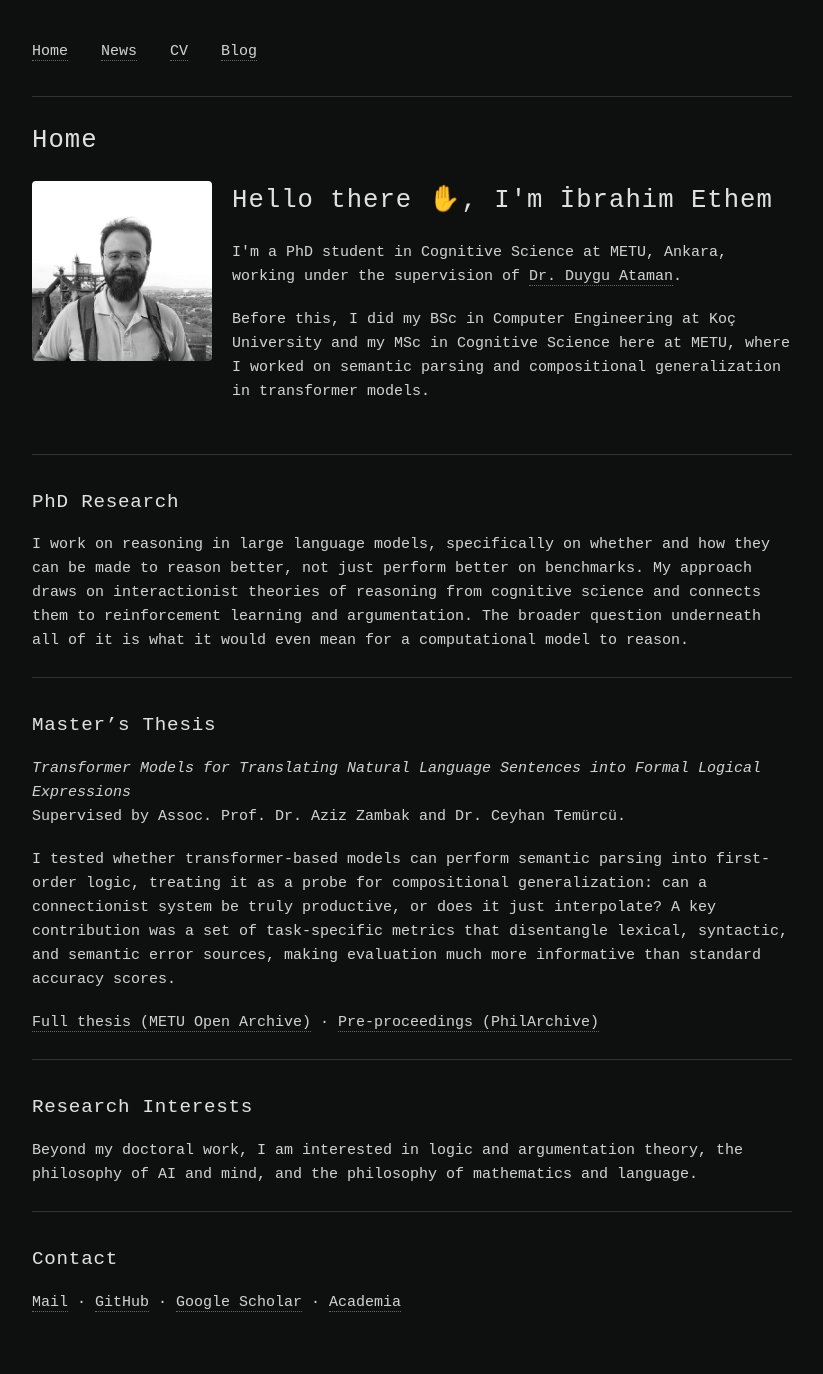
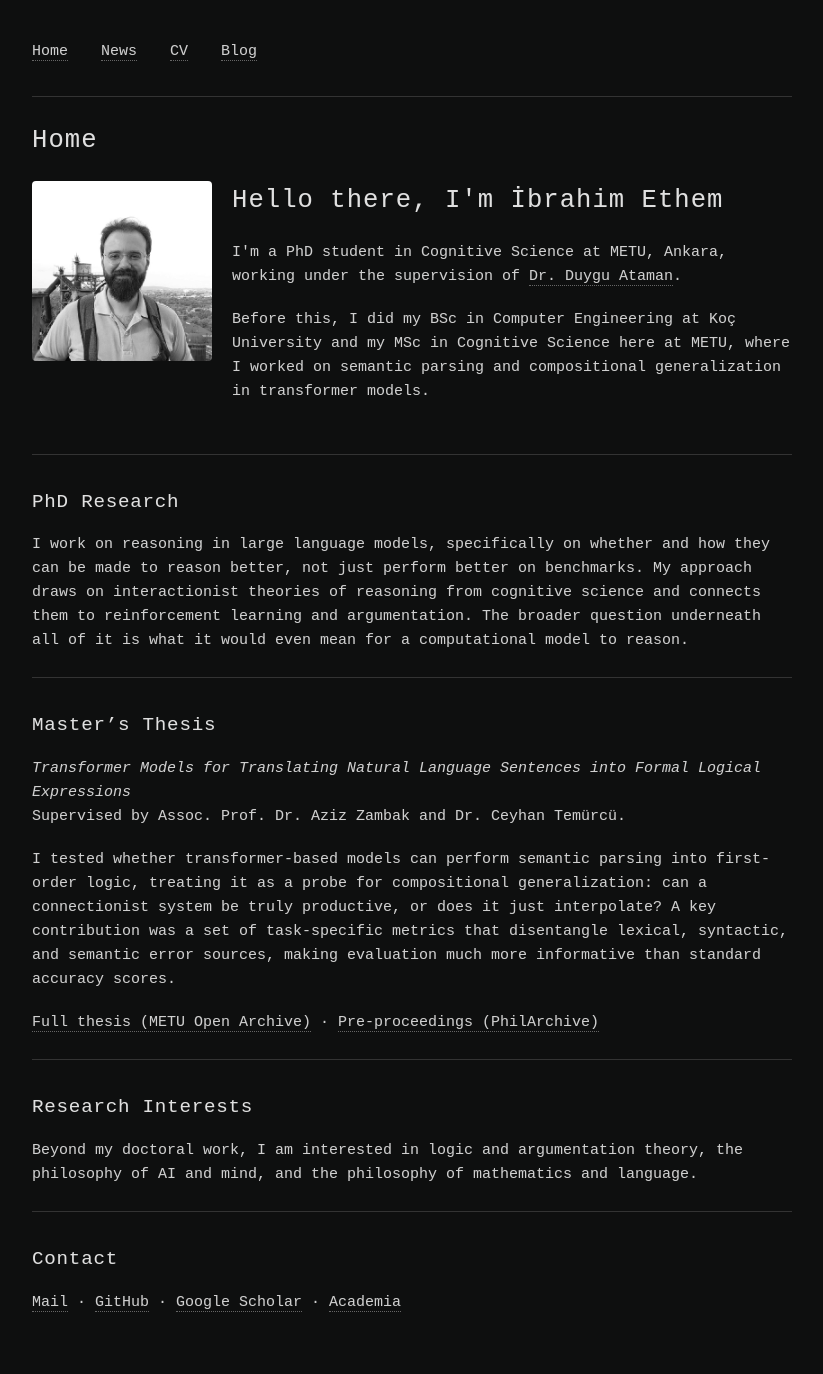
Before and after one commit to ieddeveci/ieddeveci.github.io, a Jekyll site: the page built from index.md, in a window 1280 px wide. Shown: the whole page, without its empty margins (228-1051 px from the left). Built offline with Jekyll 4.4.1, drawn with Linux system fonts in a browser that asks for light colours.

Commit message:
Update index.md

```diff
--- a/index.md
+++ b/index.md
@@ -5,7 +5,7 @@ title: Home
 <div style="display: flex; align-items: flex-start; gap: 20px; margin-bottom: 30px;">
   <img src="/assets/img/profile.jpg" alt="İbrahim Ethem Deveci" style="width: 180px; border-radius: 4px; flex-shrink: 0; filter: grayscale(100%);">
   <div>
-    <h1 style="margin-top: 0;">Hello there ✋, I'm İbrahim Ethem</h1>
+    <h1 style="margin-top: 0;">Hello there, I'm İbrahim Ethem</h1>
     <p>I'm a PhD student in Cognitive Science at METU, Ankara, working under the supervision of
     <a href="https://scholar.google.com/citations?user=nFEUTOIAAAAJ&hl=tr">Dr. Duygu Ataman</a>.</p>
     <p>Before this, I did my BSc in Computer Engineering at Koç University and my MSc in Cognitive
```
